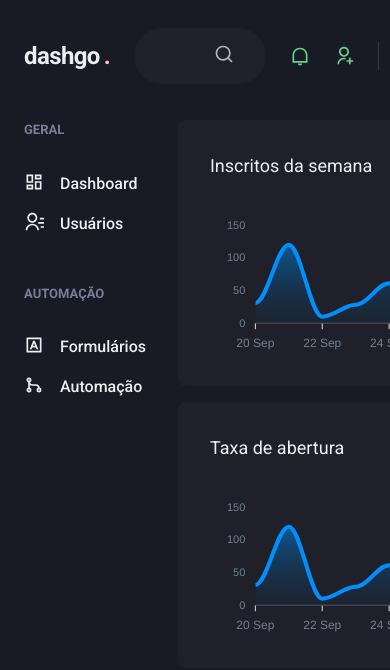
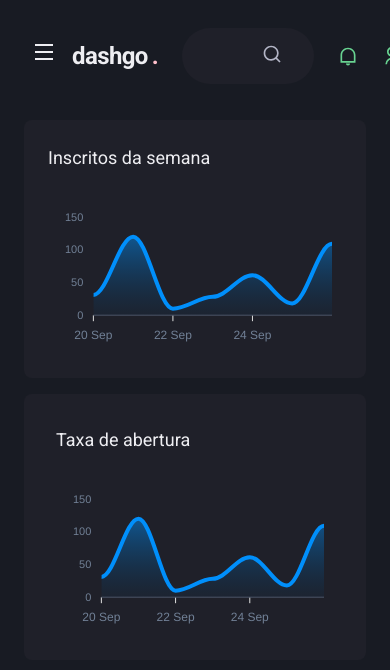
Before and after one commit to DevDosSantosLucas/dashgo, a Next.js app: page /dashboard in a window 390 px wide. Shown: the top 670 px of the page. Built offline with nearby package versions, Linux system fonts and the light colour scheme.

Commit message:
sidebar responsive

```diff
--- a/src/components/Header/SearchBox.tsx
+++ b/src/components/Header/SearchBox.tsx
@@ -24,8 +24,8 @@
             <Input
             color = "gray.50"
             variant = "unstyled"
-            mr = "4"
-            px = "4"
+            mr = {["4","0"]}
+            px = {["4","0"]}
             // placeholder ={showTextSearchBox? "Buscar na plataforma":""}
             placeholder ="Buscar na plataforma"
 
--- a/src/components/Header/index.tsx
+++ b/src/components/Header/index.tsx
@@ -1,11 +1,15 @@
 import React from "react";
-import { Flex,useBreakpointValue} from "@chakra-ui/react";
+import { Flex,Icon,IconButton,useBreakpointValue} from "@chakra-ui/react";
 import { Profile } from "./Profile";
 import { NotificationsNav } from "./NotificationsNav";
 import { SearchBox } from "./SearchBox";
 import { Logo } from "./Logo";
+import { useSidebarDrawer } from "../../contexts/SidebarDrawerContext";
+import { RiMenuLine } from "react-icons/ri";
 
 export function Header() {
+    const {onOpen} = useSidebarDrawer()
+
     const isWideVersion = useBreakpointValue({
         base:false,
         lg:true
@@ -22,6 +26,19 @@
             px = "6"
             align = "center"
             >
+                {!isWideVersion &&(
+
+                    <IconButton
+                    aria-label="open navigation"
+                    icon ={<Icon as = {RiMenuLine} />}
+                    fontSize ="24"
+                    variant="unstyled"
+                    onClick={onOpen}
+                    mr="2"
+                    />
+
+
+                )}
             <Logo />
             {/* <SearchBox showTextSearchBox={isWideVersion}/> */}
             <SearchBox />
--- a/src/components/Pagination/PaginationItems.tsx
+++ b/src/components/Pagination/PaginationItem.tsx
@@ -5,7 +5,7 @@
     number:number;
 }
 
-export function PaginationItems({isCurrent =false,number}: PaginationItemProps){
+export function PaginationItem({isCurrent =false,number}: PaginationItemProps){
    if(isCurrent){
        return(
             <Button
--- /dev/null
+++ b/src/components/Sidebar/SidebarNav.tsx
@@ -0,0 +1,19 @@
+import { Stack } from "@chakra-ui/layout";
+import { RiContactsLine, RiDashboardLine, RiGitMergeLine, RiInputMethodLine } from "react-icons/ri";
+import { NavLink } from "./NavLink";
+import { NavSection } from "./NavSection";
+
+export function SidebarNav () {
+  return(
+  <Stack  spacing= "12" align ="flex-start">
+  <NavSection  title ="GERAL">
+      <NavLink icon={RiDashboardLine}>Dashboard</NavLink>
+      <NavLink icon={RiContactsLine}>Usuários</NavLink>
+  </NavSection>
+  <NavSection title="AUTOMAÇÃO">
+      <NavLink icon={RiInputMethodLine}>Formulários</NavLink>
+      <NavLink icon={RiGitMergeLine}>Automação</NavLink>
+  </NavSection>
+</Stack>
+  )
+}
--- a/src/components/Sidebar/index.tsx
+++ b/src/components/Sidebar/index.tsx
@@ -1,22 +1,37 @@
 
-import { Box,Stack,Text, Link,Icon} from "@chakra-ui/react";
-import { RiDashboardLine,RiContactsLine, RiInputMethodLine, RiGitMergeLine } from "react-icons/ri";
-import { NavLink } from "./NavLink";
-import { NavSection } from "./NavSection";
+import { Box, Drawer, DrawerBody, DrawerCloseButton, DrawerContent, DrawerHeader, DrawerOverlay, useBreakpointValue} from "@chakra-ui/react";
+import { useSidebarDrawer } from "../../contexts/SidebarDrawerContext";
+
+
+import { SidebarNav } from "./SidebarNav";
 
 export function Sidebar(){
+    const {isOpen,onClose}= useSidebarDrawer()
+
+    const isDrawerSidebar = useBreakpointValue({
+        base: true,
+        lg:false,
+    })
+
+    if(isDrawerSidebar){
+       return(
+        <Drawer isOpen ={isOpen} placement="left" onClose={onClose} >
+        <DrawerOverlay>
+            <DrawerContent bg="gray.900" p="4">
+                <DrawerCloseButton mt ="6" />
+                <DrawerHeader>Navegação</DrawerHeader>
+
+                <DrawerBody>
+                    <SidebarNav />
+                </DrawerBody>
+            </DrawerContent>
+        </DrawerOverlay>
+    </Drawer>
+       )  }
+
     return(
         <Box as="aside" w="64" mr ="8">
-            <Stack  spacing= "12" align ="flex-start">
-                <NavSection  title ="GERAL">
-                    <NavLink icon={RiDashboardLine}>Dashboard</NavLink>
-                    <NavLink icon={RiContactsLine}>Usuários</NavLink>
-                </NavSection>
-                <NavSection title="AUTOMAÇÃO">
-                    <NavLink icon={RiInputMethodLine}>Formulários</NavLink>
-                    <NavLink icon={RiGitMergeLine}>Automação</NavLink>
-                </NavSection>
-            </Stack>
+           <SidebarNav />
         </Box>
     )
 }
--- /dev/null
+++ b/src/contexts/SidebarDrawerContext.tsx
@@ -0,0 +1,30 @@
+import { useDisclosure, UseDisclosureReturn } from "@chakra-ui/react";
+import { useRouter } from "next/router";
+import { createContext,ReactNode, useContext } from "react";
+import { useEffect } from "react";
+
+
+interface SidebarDrawerContextProps{
+  children: ReactNode
+}
+
+type SidebarDrawerContextData = UseDisclosureReturn
+const SidebarDrawerContext = createContext({} as SidebarDrawerContextData);
+
+export function SidebarDrawerProvider({children}:SidebarDrawerContextProps ){
+
+  const disclosure =useDisclosure()
+  const router = useRouter()
+
+  useEffect(()=>{
+    disclosure.onClose()
+  },[router.asPath])
+
+  return (
+    <SidebarDrawerContext.Provider value ={disclosure}>
+      {children}
+    </SidebarDrawerContext.Provider>
+  )
+}
+
+export const useSidebarDrawer = () => useContext(SidebarDrawerContext)
--- a/src/pages/_app.tsx
+++ b/src/pages/_app.tsx
@@ -2,13 +2,17 @@
 import {ChakraProvider} from '@chakra-ui/react'
 import { theme } from '../styles/theme'
 
+import { SidebarDrawerProvider } from '../contexts/SidebarDrawerContext'
+
 
 function MyApp({ Component, pageProps }: AppProps) {
   return (
+
     <ChakraProvider resetCSS theme = {theme}>  {/* //resetCSS ja vem como padrão */}
     {/* <ChakraProvider resetCSS theme = {theme}> */}
-
+    <SidebarDrawerProvider>
       <Component {...pageProps} />
+      </SidebarDrawerProvider>
     </ChakraProvider>
   )
 }
--- a/src/pages/dashboard.tsx
+++ b/src/pages/dashboard.tsx
@@ -69,7 +69,7 @@
                 <Sidebar />
 
                 <SimpleGrid flex="1" gap="4" minChildWidth="320px" align="flex-start">
-                    <Box p="8" bg="gray.800" borderRadius={8} pb="4">
+                    <Box p={["6","8"]} bg="gray.800" borderRadius={8} pb="4">
                         <Text fontSize="lg" mb="4">Inscritos da semana</Text>
                         <Chart options={options} series={series} type="area" height={160} />
                     </Box>
```
Also changed, not shown: src/components/Pagination/index.tsx (+7 -7 lines).
